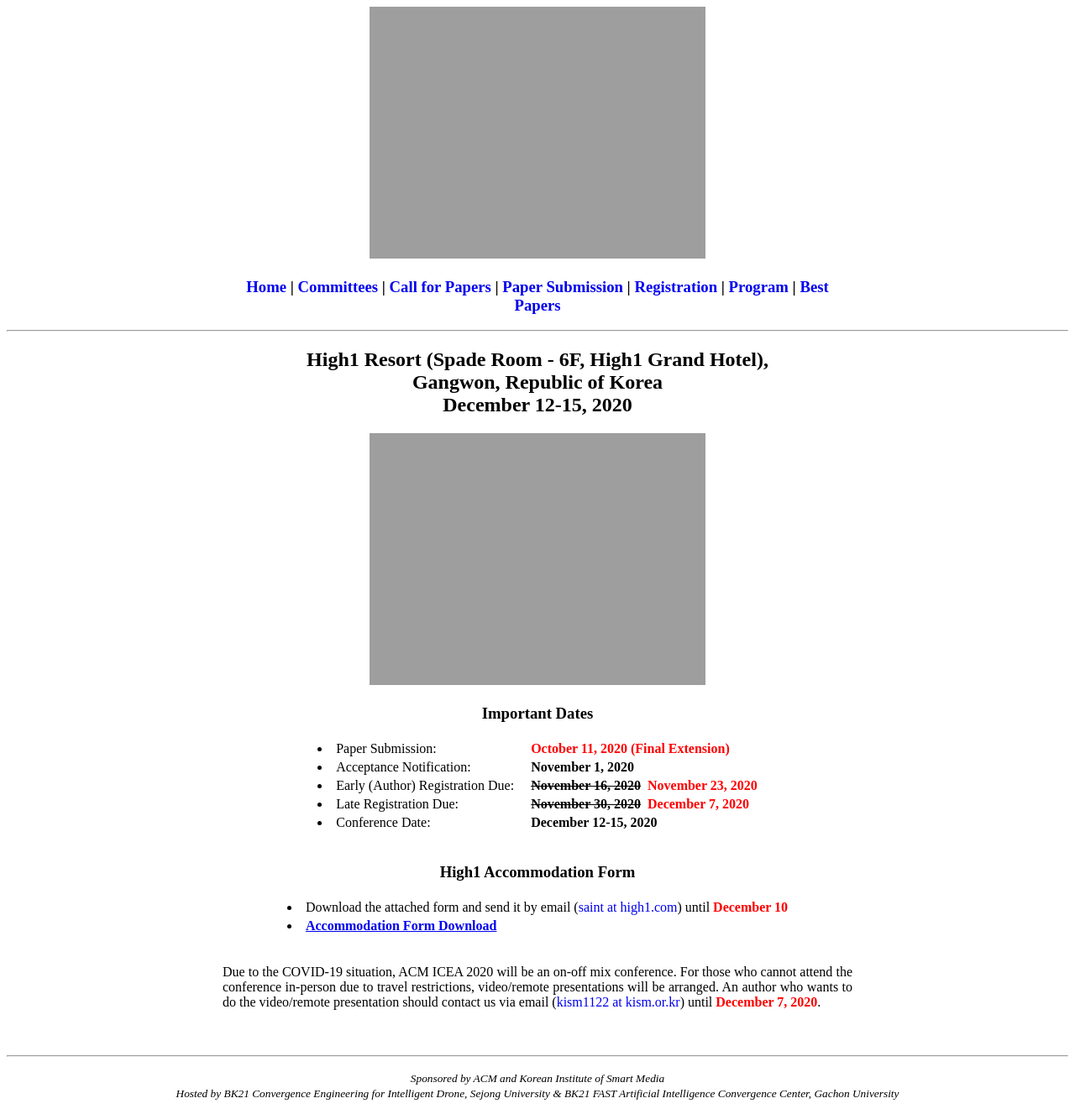
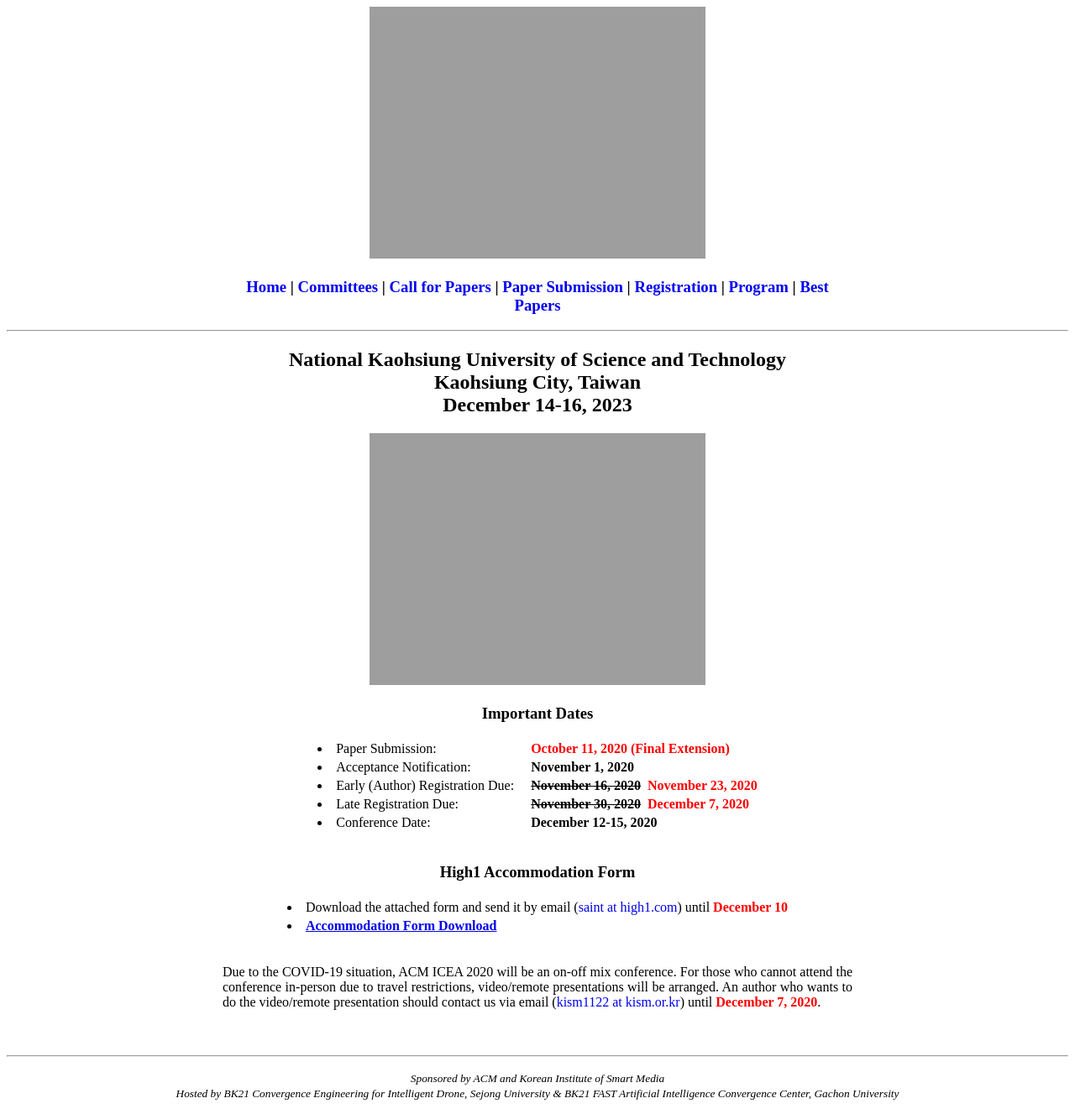
Before and after one commit to icea-conf/2023, a Jekyll site: the page built from index.html, in a window 1280 px wide. Shown: the whole page at 84% size. Built offline with Jekyll 4.4.1, drawn with Linux system fonts in a browser that asks for light colours; the list of posts is cut into pages by our own code.

Commit message:
Update index.html

```diff
--- a/index.html
+++ b/index.html
@@ -1,15 +1,15 @@
 ---
 layout: default
-title: ACM ICEA 2020
+title: ACM ICEA 2023
 ---
 
 <div class="container">
       <div class="content">
             <center>
                   <h2>
-                        High1 Resort (Spade Room - 6F, High1 Grand Hotel),</br>
-                        Gangwon, Republic of Korea</br>
-                        December 12-15, 2020
+                        National Kaohsiung University of Science and Technology </br>
+                        Kaohsiung City, Taiwan</br>
+                        December 14-16, 2023
                   </h2>
 
             <img src="https://icea-conf.github.io/2020/image/ICEA2020_Background.jpg" alt="" style="max-width: 100%; height: auto;">
```
